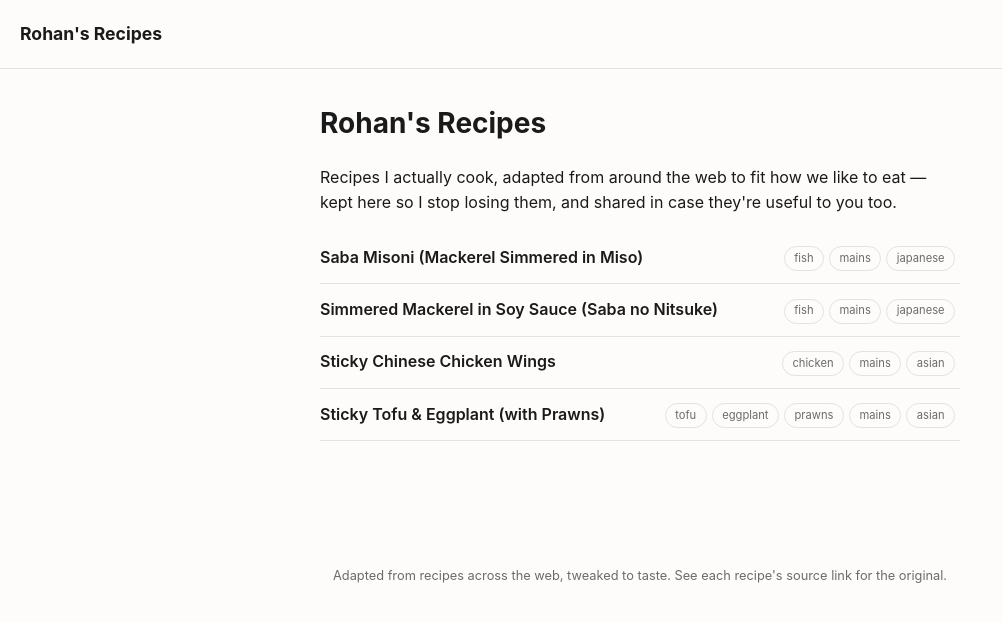
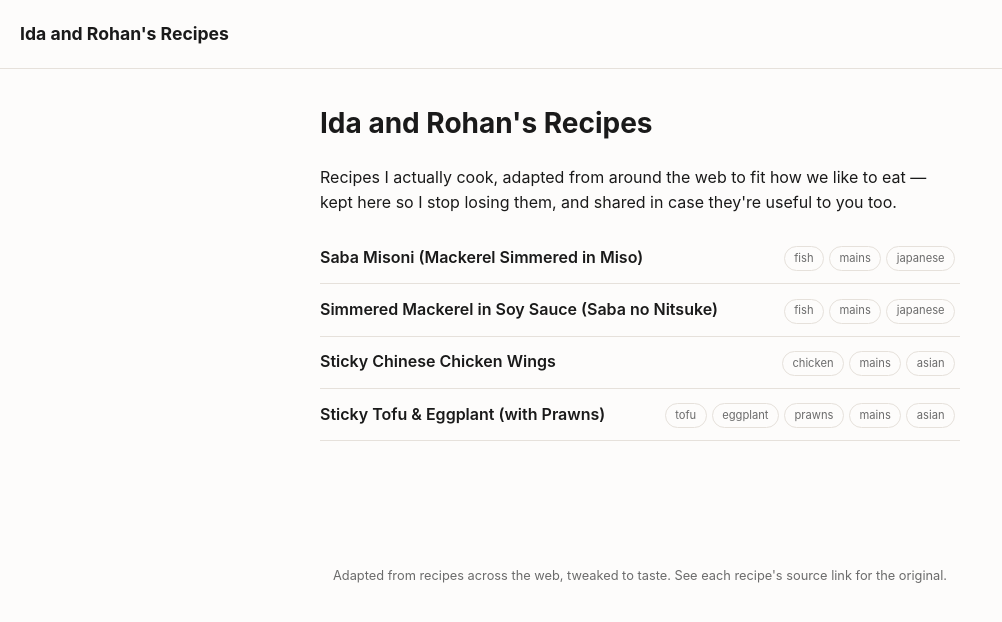
Before and after one commit to rohanswami92/recipes, a Jekyll site: the page built from index.html, in a window 1280 px wide. Shown: the top 622 px of the page, without its empty margins (0-1002 px from the left). Built offline with Jekyll 4.4.1, drawn with Linux system fonts in a browser that asks for light colours.

Commit message:
Rename site title to Ida and Rohan's Recipes
Co-Authored-By: Claude Sonnet 5 <noreply@anthropic.com>

```diff
--- a/_config.yml
+++ b/_config.yml
@@ -1,4 +1,4 @@
-title: Rohan's Recipes
+title: Ida and Rohan's Recipes
 description: >-
   Recipes I actually cook, adapted from around the web to fit how we like to eat —
   kept here so I stop losing them, and shared in case they're useful to you too.
```
